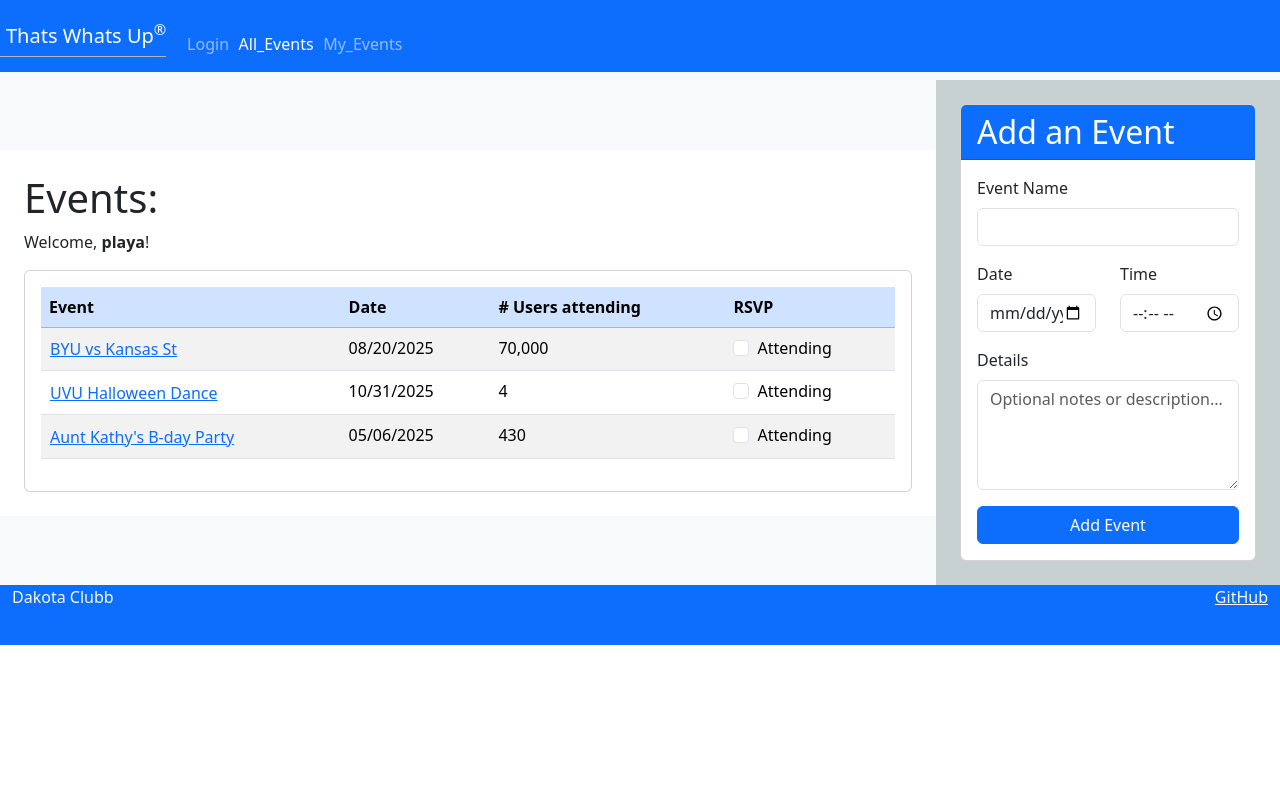
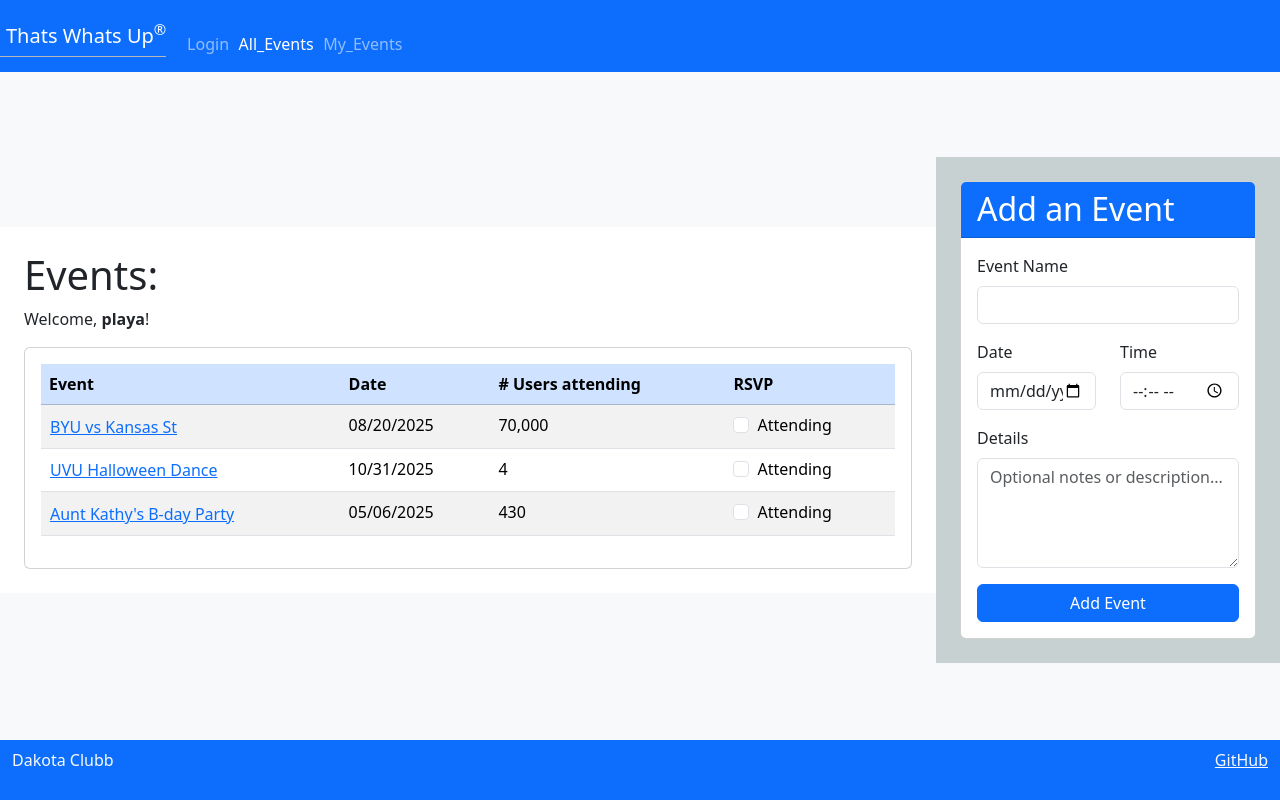
Before and after one commit to daclubb7916/startup, a React (Vite) app: page /all_events in a window 1280 px wide. Built offline with nearby package versions, Linux system fonts and the light colour scheme.

Commit message:
I have no idea what is happening

```diff
--- a/src/all_events/all_events.css
+++ b/src/all_events/all_events.css
@@ -1,11 +1,13 @@
+
 html, body {
     height: 100%;
     margin: 0;
   }
 
-  body {
+  .body {
     display: flex;
     flex-direction: column;
+    min-height: 100vh;
   }
 
   main {
@@ -18,6 +20,7 @@ html, body {
   flex-direction: row;
 }
 
+
 section:nth-child(1) {
     flex: 3;
     background-color: white;
--- a/src/app.css
+++ b/src/app.css
@@ -1,7 +1,9 @@
+
 .body {
   display: flex;
   flex-direction: column;
   min-width: 375px;
+  height: 100vh;
 }
 
   header {
--- a/src/app.jsx
+++ b/src/app.jsx
@@ -14,7 +14,9 @@ export default function App() {
         <div className="body bg-light text-dark">
         <header className="container-fluid">
           <nav className="navbar fixed-top navbar-dark bg-primary">
-            <a className="navbar-brand" href="#">Thats Whats Up<sup>&reg;</sup></a>
+          <div className="navbar-brand">
+              Thats Whats Up<sup>&reg;</sup>
+            </div>
             <menu className="navbar-nav">
               <li className="nav-item">
               <NavLink className='nav-link' to="">Login</NavLink>
@@ -27,8 +29,9 @@ export default function App() {
                 </li>
             </menu>
           </nav>
-          <hr />
+
         </header>
+
 
         <Routes>
         <Route path='/' element={<Login />} exact />
@@ -37,12 +40,14 @@ export default function App() {
         <Route path='*' element={<NotFound />} />
         </Routes>
 
-        <footer className="bg-primary text-light">
-      <div className="container-fluid">
-      <span className="text-reset">Dakota Clubb</span>
-      <a className="text-center text-light" href="https://github.com/daclubb7916/startup">GitHub</a>
-    </div>
+
+        <footer className="bg-primary text-light mt-auto py-2">
+        <div className="container-fluid d-flex justify-content-between align-items-center">
+        <span className="text-reset">Dakota Clubb</span>
+        <a className="text-light" href="https://github.com/daclubb7916/startup">GitHub</a>
+        </div>
     </footer>
+
     </div>
     </BrowserRouter>
     );
```
